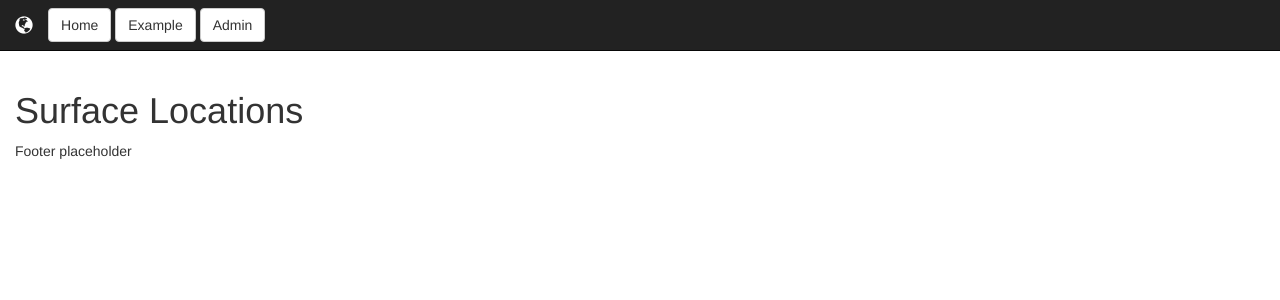
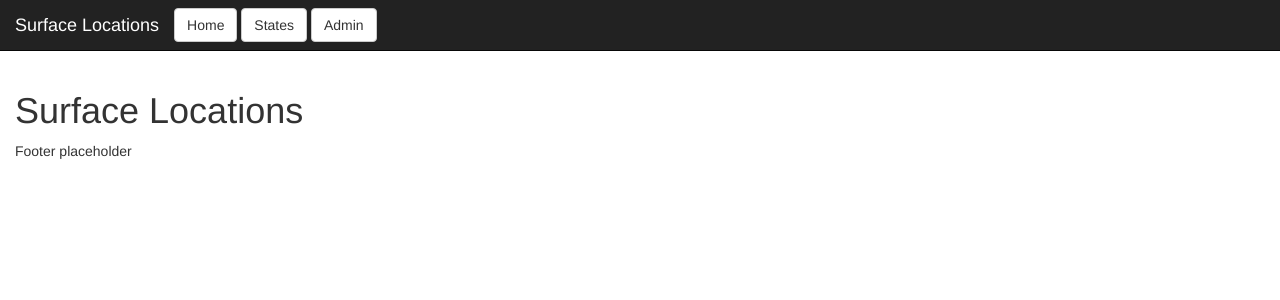
Before and after one commit to mikebarkas/surface-locations, a Django app: page / in a window 1280 px wide. Shown: the top 300 px of the page. Run offline with Django 3.2, Linux system fonts and the light colour scheme; some libraries are stand-ins or nearby versions.

Commit message:
Issue-34: Update main nav for development.

```diff
--- a/templates/nav.html
+++ b/templates/nav.html
@@ -3,12 +3,12 @@
 
     <div class="navbar-header">
       <a class="navbar-brand" href="/">
-        <span class="glyphicon glyphicon-globe" aria-hidden="true"></span>
+        Surface Locations
       </a>
     </div>
 
     <a class="btn btn-default navbar-btn" href="/">Home</a>
-    <a class="btn btn-default navbar-btn" href="#">Example</a>
+    <a class="btn btn-default navbar-btn" href="/state/">States</a>
     <a class="btn btn-default navbar-btn" href="/admin">Admin</a>
   </div>
 </nav>
```
